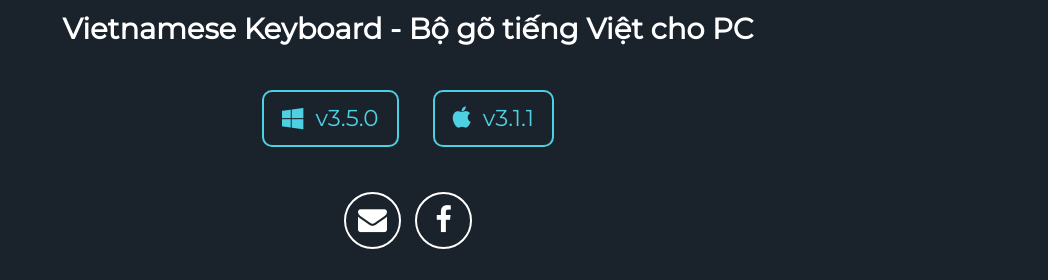
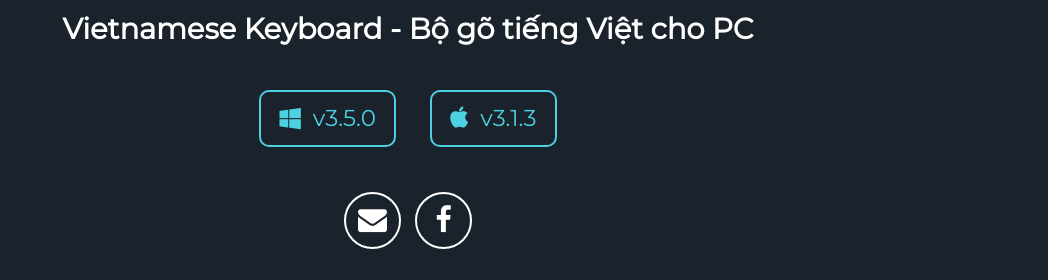
Before and after one commit to lamquangminh/EVKey, a Jekyll site: the page built from docs/index.html, in a window 1280 px wide. Shown: the part 449-729 px from the top of the page, without its empty margins (232-1280 px from the left). Built offline with Jekyll 4.4.1, drawn with Linux system fonts in a browser that asks for light colours; some web fonts are replaced.

Commit message:
Update header.html

```diff
--- a/docs/_includes/header.html
+++ b/docs/_includes/header.html
@@ -63,7 +63,7 @@
     <a href="https://github.com/lamquangminh/EVKey/releases/download/Release/EVKey.zip" title="Tải về cho Windows" rel="nofollow">
       <i class="fa fa-windows"></i>&nbsp;&nbsp;<span>v3.5.0</span></a>
     <a href="https://github.com/lamquangminh/EVKey/releases/download/Release/EVKeyMac.zip" title="Tải về cho macOS" rel="nofollow">
-      <i class="fa fa-apple"></i>&nbsp;&nbsp;<span>v3.1.1</span></a>
+      <i class="fa fa-apple"></i>&nbsp;&nbsp;<span>v3.1.3</span></a>
   </div>
 
     <div class="header-icons tanimation">
```
